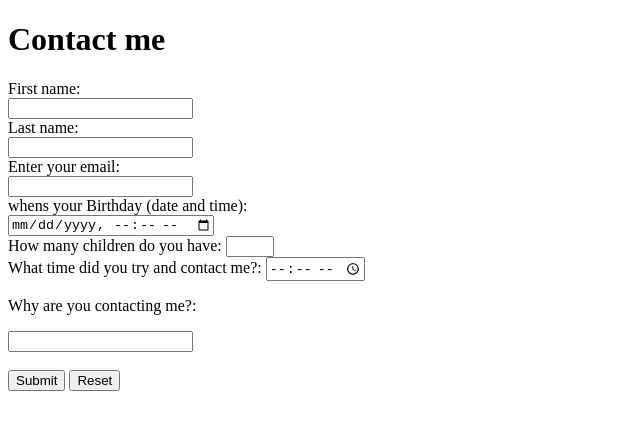
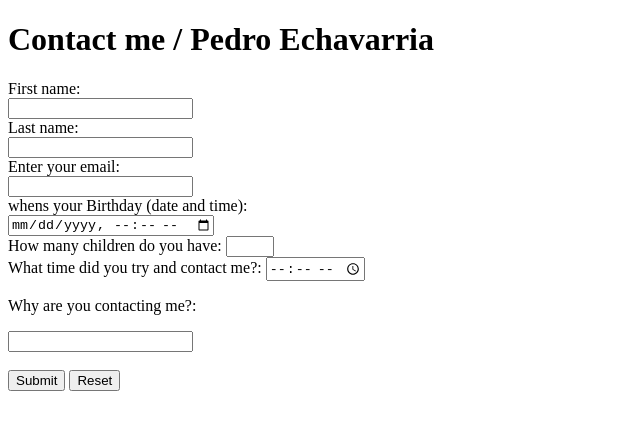
Before and after one commit to Wizard-Fingers/testing, a plain HTML site: page index.html in a window 1280 px wide. Shown: the whole page, without its empty margins (0-640 px from the left). Drawn offline with Linux system fonts and the light colour scheme.

Commit message:
I enter my name

```diff
--- a/index.html
+++ b/index.html
@@ -7,7 +7,7 @@
     <title>Test</title>
 </head>
 <body>
-    <h1>Contact me</h1>
+    <h1>Contact me / Pedro Echavarria</h1>
     <div class="">
 <form>
   <label for="fname">First name:</label><br>
@@ -16,7 +16,7 @@
   <input type="text" id="lname" name="lname"><br>
   <label for="email">Enter your email:</label><br>
   <input type="email" id="email" name="email"><br>
-<label for="birthdaytime">whens your Birthday (date and time):<br> </label>
+  <label for="birthdaytime">whens your Birthday (date and time):<br> </label>
   <input type="datetime-local" id="birthdaytime" name="birthdaytime">
   <br>
   <label for="quantity">How many children do you have:</label>
```
